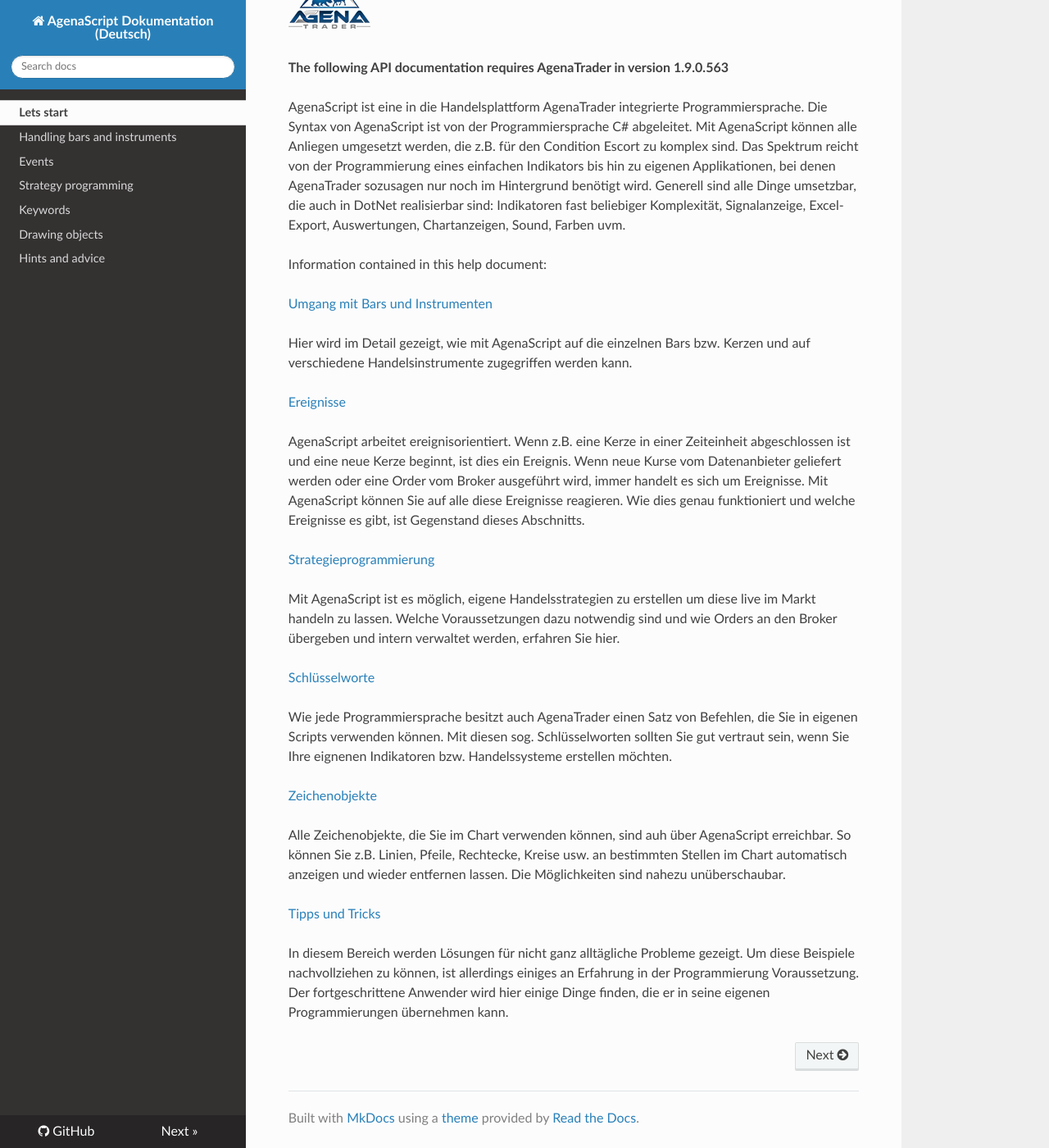
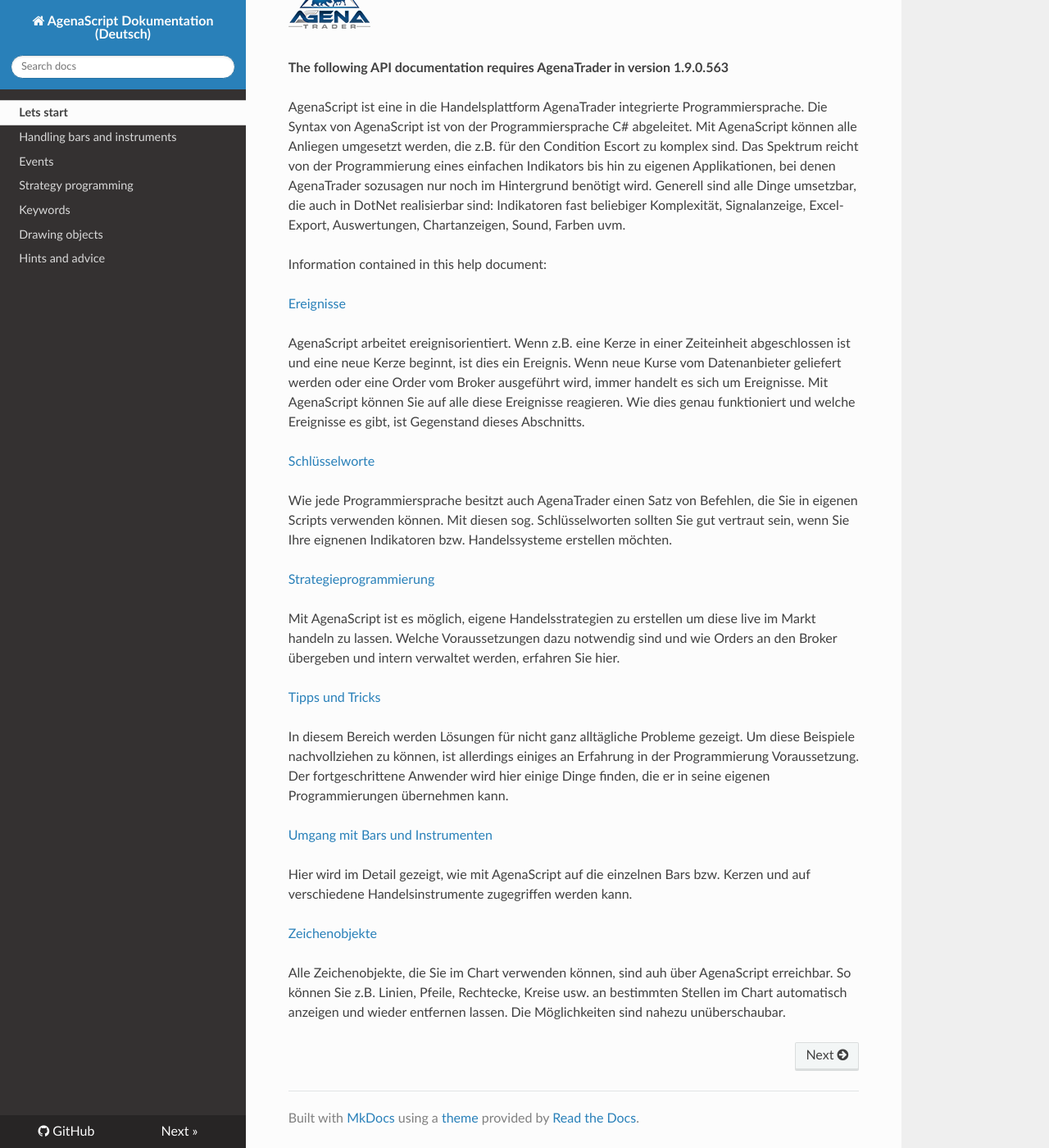
Before and after one commit to AgenaTrader/AgenaScript-documentation-de, an MkDocs documentation site: the page built from sources/index.md, in a window 1280 px wide and 1400 px high, scrolled down 152 px. Shown: the whole window at 82% size. Built offline with MkDocs 1.6.1, drawn with Linux system fonts in a browser that asks for light colours; nearby versions of some CDN libraries; old or Windows-style settings are respelled for this version of MkDocs.

```diff
--- a/sources/index.md
+++ b/sources/index.md
@@ -8,29 +8,28 @@ Mit AgenaScript können alle Anliegen umgesetzt werden, die z.B. für den Condit
 
 Information contained in this help document:
 
-[Umgang mit Bars und Instrumenten](./handling_bars_and_instruments.md#handling-bars-and-instruments)
-
-Hier wird im Detail gezeigt, wie mit AgenaScript auf die einzelnen Bars bzw. Kerzen und auf verschiedene Handelsinstrumente zugegriffen werden kann.
-
-
 [Ereignisse](./events.md#events)
 
 AgenaScript arbeitet ereignisorientiert. Wenn z.B. eine Kerze in einer Zeiteinheit abgeschlossen ist und eine neue Kerze beginnt, ist dies ein Ereignis. Wenn neue Kurse vom Datenanbieter geliefert werden oder eine Order vom Broker ausgeführt wird, immer handelt es sich um Ereignisse.
 Mit AgenaScript können Sie auf alle diese Ereignisse reagieren. Wie dies genau funktioniert und welche Ereignisse es gibt, ist Gegenstand dieses Abschnitts.
+
+[Schlüsselworte](./keywords.md#keywords)
+
+Wie jede Programmiersprache besitzt auch AgenaTrader einen Satz von Befehlen, die Sie in eigenen Scripts verwenden können. Mit diesen sog. Schlüsselworten sollten Sie gut vertraut sein, wenn Sie Ihre eignenen Indikatoren bzw. Handelssysteme erstellen möchten.
 
 [Strategieprogrammierung](./strategy_programming.md#strategy-programming)
 
 Mit AgenaScript ist es möglich, eigene Handelsstrategien zu erstellen um diese live im Markt handeln zu lassen.
 Welche Voraussetzungen dazu notwendig sind und wie Orders an den Broker übergeben und intern verwaltet werden, erfahren Sie hier.
 
-[Schlüsselworte](./keywords.md#keywords)
+[Tipps und Tricks](./hints_and_advice.md#hints-and-advice)
 
-Wie jede Programmiersprache besitzt auch AgenaTrader einen Satz von Befehlen, die Sie in eigenen Scripts verwenden können. Mit diesen sog. Schlüsselworten sollten Sie gut vertraut sein, wenn Sie Ihre eignenen Indikatoren bzw. Handelssysteme erstellen möchten.
+In diesem Bereich werden Lösungen für nicht ganz alltägliche Probleme gezeigt. Um diese Beispiele nachvollziehen zu können, ist allerdings einiges an Erfahrung in der Programmierung Voraussetzung. Der fortgeschrittene Anwender wird hier einige Dinge finden, die er in seine eigenen Programmierungen übernehmen kann.
+
+[Umgang mit Bars und Instrumenten](./handling_bars_and_instruments.md#handling-bars-and-instruments)
+
+Hier wird im Detail gezeigt, wie mit AgenaScript auf die einzelnen Bars bzw. Kerzen und auf verschiedene Handelsinstrumente zugegriffen werden kann.
 
 [Zeichenobjekte](./drawing_objects.md#drawing-objects)
 
 Alle Zeichenobjekte, die Sie im Chart verwenden können, sind auh über AgenaScript erreichbar. So können Sie z.B. Linien, Pfeile, Rechtecke, Kreise usw. an bestimmten Stellen im Chart automatisch anzeigen und wieder entfernen lassen. Die Möglichkeiten sind nahezu unüberschaubar.
-
-[Tipps und Tricks](./hints_and_advice.md#hints-and-advice)
-
-In diesem Bereich werden Lösungen für nicht ganz alltägliche Probleme gezeigt. Um diese Beispiele nachvollziehen zu können, ist allerdings einiges an Erfahrung in der Programmierung Voraussetzung. Der fortgeschrittene Anwender wird hier einige Dinge finden, die er in seine eigenen Programmierungen übernehmen kann.
```
